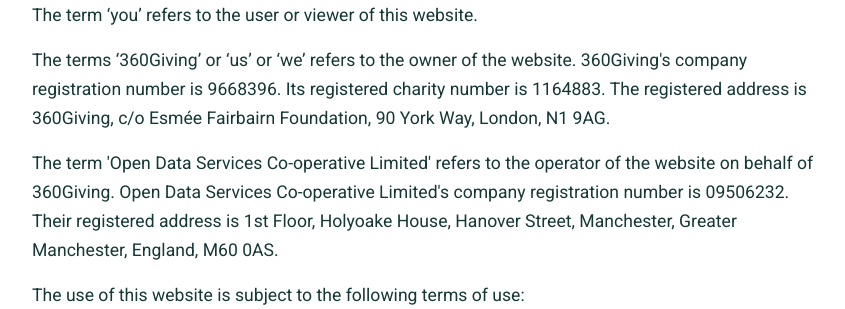
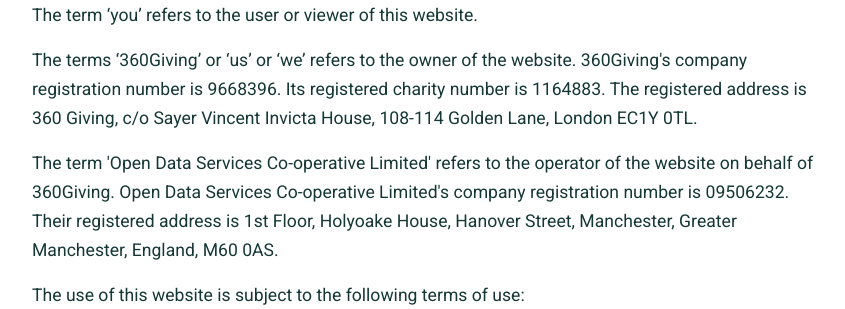
Before and after one commit to ThreeSixtyGiving/registry-classic, a Flask app: page /terms-conditions in a window 1280 px wide. Shown: the part 897-1206 px from the top of the page, without its empty margins (208-1053 px from the left). Run offline with Flask 2, Linux system fonts and the light colour scheme.

Commit message:
Update address

```diff
--- a/registry-vue/src/components/home/parts/Footer.vue
+++ b/registry-vue/src/components/home/parts/Footer.vue
@@ -11,7 +11,7 @@
             <div class="footer__column-2 footer__policy-links">
                 <p>
                     <strong>360 Giving</strong> (Trading as <strong>360Giving</strong>) is a registered charity <a href="https://register-of-charities.charitycommission.gov.uk/charity-details/?regId=1164883&subId=0">1164883</a> and a registered company <a href="https://beta.companieshouse.gov.uk/company/09668396">09668396</a>.
-                    <br>Registered address: 360Giving, c/o Esmée Fairbairn Foundation, Kings Place, 90 York Way, London N1 9AG.
+                    <br>Registered address: 360 Giving, c/o Sayer Vincent Invicta House, 108-114 Golden Lane, London EC1Y 0TL
                 </p>
             </div>
         </div>
--- a/registry/templates/terms.html
+++ b/registry/templates/terms.html
@@ -19,7 +19,7 @@
 
   <p> The term &#8216;you&#8217; refers to the user or viewer of this website.</p>
 
-  <p>The terms &#8216;360Giving&#8217; or &#8216;us&#8217; or &#8216;we&#8217; refers to the owner of the website. 360Giving's company registration number is 9668396. Its registered charity number is 1164883. The registered address is 360Giving, c/o Esmée Fairbairn Foundation, 90 York Way, London, N1 9AG.</p>
+  <p>The terms &#8216;360Giving&#8217; or &#8216;us&#8217; or &#8216;we&#8217; refers to the owner of the website. 360Giving's company registration number is 9668396. Its registered charity number is 1164883. The registered address is 360 Giving, c/o Sayer Vincent Invicta House, 108-114 Golden Lane, London EC1Y 0TL.</p>
 
   <p>The term 'Open Data Services Co-operative Limited' refers to the operator of the website on behalf of 360Giving. Open Data Services Co-operative Limited's company registration number is 09506232. Their registered address is 1st Floor, Holyoake House, Hanover Street, Manchester, Greater Manchester, England, M60 0AS.</p>
 
@@ -69,7 +69,7 @@
   <p>We may change this notice from time to time by updating this page. This notice is effective from 19th June 2018.</p>
 
   <p>Data controller:<br/>
-    360Giving, c/o Esmée Fairbairn Foundation, 90 York Way, London, N1 9AG.
+    360 Giving, c/o Sayer Vincent Invicta House, 108-114 Golden Lane, London EC1Y 0TL.
     <br/>Contact us if would like a copy of the information held on you or if you believe that any information we are holding on you is incorrect or incomplete.
     You can contact us by email at: <a href="mailto:info@threesixtygiving.org">info@threesixtygiving.org</a>
   </p>
```
